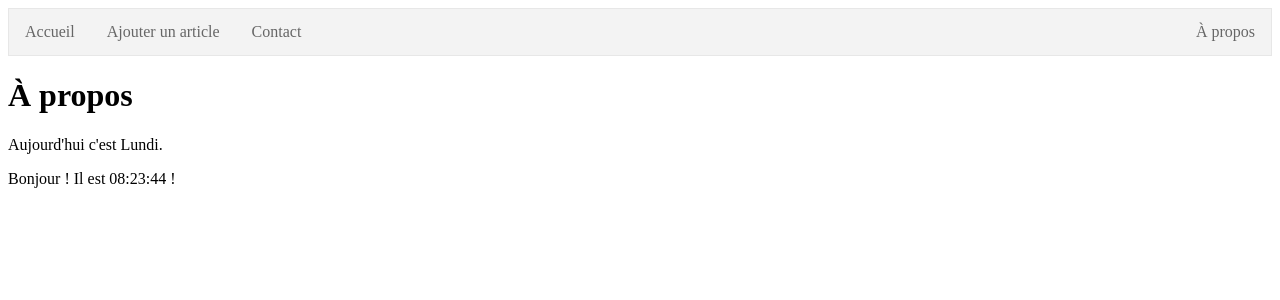
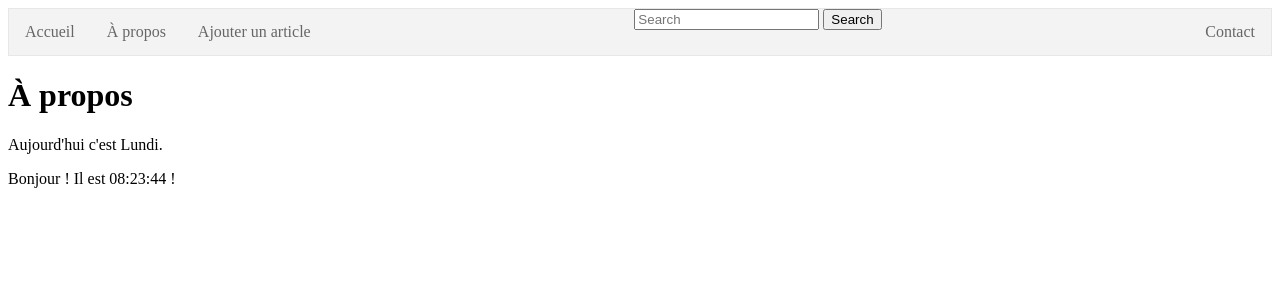
Before and after one commit to jonathanlsn/Web-programmation, a Flask app: page /about in a window 1280 px wide. Shown: the top 300 px of the page. Run offline with Flask 2, Linux system fonts and the light colour scheme.

Commit message:
ajout bouton search

```diff
--- a/PrograWebSources-master-PlainTemplate/PlainTemplate/templates/base.html
+++ b/PrograWebSources-master-PlainTemplate/PlainTemplate/templates/base.html
@@ -10,9 +10,16 @@
   <body>
     <ul>
       <li class="nav"><a href="{{ url_for('index') }}#home">Accueil</a></li>
+      <li class="nav"><a href="{{ url_for('about') }}">À propos</a></li>
       <li class="nav"><a href="{{ url_for('articles') }}">Ajouter un article</a></li>
-      <li class="nav"><a href="#contact">Contact</a></li>
-      <li class="nav" style="float:right" ><a href="{{ url_for('about') }}">À propos</a></li>
+      <li class="nav" style="float:right"><a href="#contact">Contact</a></li>
+
+
+      <div align="right"><center><form class="form-inline mt-2 mt-md-0" method="get" action="/search/">
+         <input class="form-control mr-sm-2" placeholder="Search" aria-label="Search" type="text" name="pattern">
+         <button class="btn btn-outline-success my-2 my-sm-0" type="submit">Search</button>
+      </form></center></div>
+
     </ul>
 
 {% block content %}{% endblock %}
```
